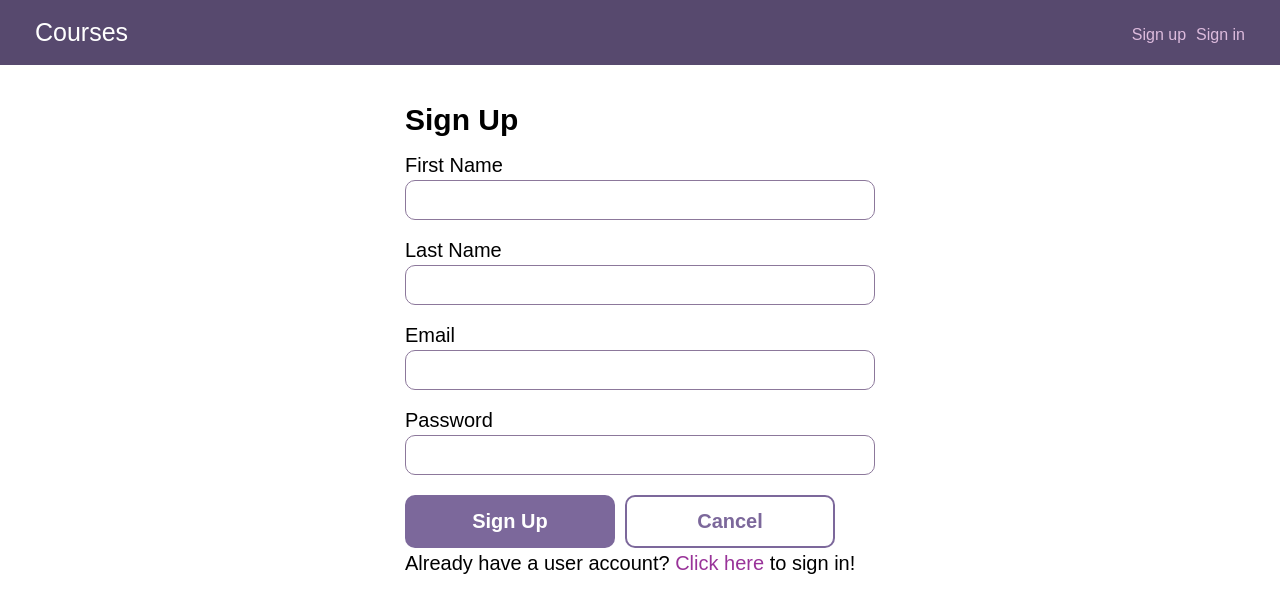
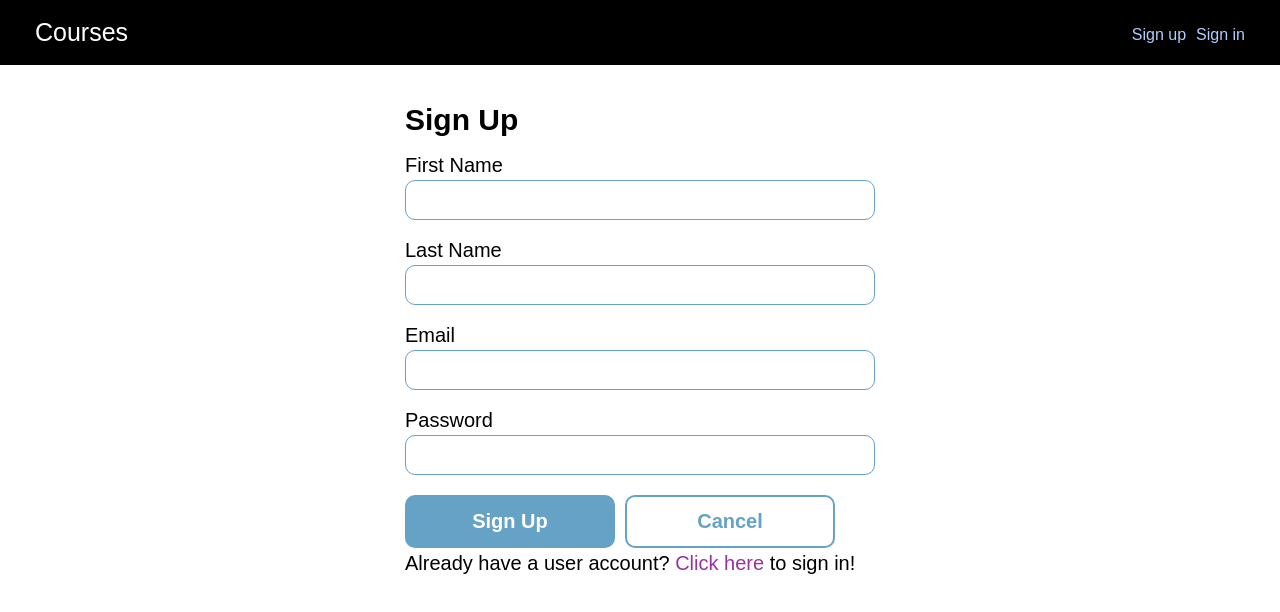
Before and after one commit to Rswaby/full-stack-course-manager, a React (Create React App) app in the folder client/: page /signup in a window 1280 px wide. Shown: the top 612 px of the page. Built offline with nearby package versions, Linux system fonts and the light colour scheme.

Commit message:
comments and style update

```diff
--- a/client/src/App.js
+++ b/client/src/App.js
@@ -11,6 +11,7 @@ import CourseList from './components/CourseList';
 import UpdateCourse from './components/UpdateCourse';
 import PrivateRoute from './components/PrivateRoute';
 import CourseDetails from './components/CourseDetails';
+import NotFound from './components/exceptions/NotFound';
 
 function App() {
   return (
@@ -25,6 +26,7 @@ function App() {
           <Route path="/signin" component={SignIn} />
           <Route path="/signup" component={SignUp} />
           <Route path="/signout" component={SignOut} />
+          <Route component={NotFound} />
         </Switch>
       </main>
     </BrowserRouter>
--- a/client/src/components/UpdateCourse.js
+++ b/client/src/components/UpdateCourse.js
@@ -75,6 +75,10 @@ function UpdateCourse() {
       }
     });
   };
+  /**
+   * TODO: convert to a function
+   * @returns JSX for valiation errors if they exit
+   */
   const displayValidationErrors = () => {
     const listItems = errorList.map(
       (error, index) => <li key={uniqueId(index)}>{error.message}</li>,
--- a/client/src/components/exceptions/NotFound.js
+++ b/client/src/components/exceptions/NotFound.js
@@ -0,0 +1,12 @@
+import React from 'react';
+
+function NotFound() {
+  return (
+    <div className="wrap">
+      <h2>Not Found</h2>
+      <p>Sorry! We couldn&apos;t find the page you&apos;re looking for.</p>
+    </div>
+  );
+}
+
+export default NotFound;
--- a/client/src/styles/global.css
+++ b/client/src/styles/global.css
@@ -29,7 +29,7 @@ a {
     padding: 0 1rem;
 }
 header {
-    background: #57496e;
+    background: #000000;
     color: #fff;
     padding: 1rem 0;
     margin-bottom: 2rem;
@@ -47,7 +47,7 @@ header li {
     font-size: .8rem;
 }
 header nav a {
-    color: #dbd;
+    color: #b0cefd;
 }
 header nav a:hover {
     color: #fff;
@@ -62,8 +62,8 @@ header nav a:hover {
     margin-left: .5rem;
 }
 .course--module {
-    background: #7c689b;
-    border-radius: .5rem;
+    background: #000000;
+    /* border-radius: .5rem; */
     padding: 1.5rem;
     margin-bottom: 1.5rem;
     display: block;
@@ -80,8 +80,8 @@ header nav a:hover {
     font-size: 1.25rem;
 }
 .course--add--module {
-    background: #ddd9e4;
-    color: #57496e;
+    background: #b0cefd;
+    color: #000000;
     font-weight: 300;
     font-size: 1.25rem;
 }
@@ -89,7 +89,7 @@ header nav a:hover {
     width: 20px;
     height: auto;
     margin-right: 5px;
-    fill: #57496e;
+    fill: #000000;
 }
 .course--detail--title {
     padding-bottom: .25rem;
@@ -104,7 +104,7 @@ header nav a:hover {
     font-size: 2rem;
     margin-bottom: .5rem;
     font-weight: 700;
-    color: #47395e;
+    color: #65a2c5;
 }
 .course--detail--list {
     font-weight: 300;
@@ -112,7 +112,7 @@ header nav a:hover {
     line-height: 1.5;
 }
 .actions--bar {
-    background: #e9e5f0;
+    background: #cfe6f3;
     padding: 1rem 0;
     margin: -2rem 0 2rem;
 }
@@ -155,9 +155,9 @@ label {
 input, textarea {
     display: block;
     width: 100%;
-    color: #332a40;
+    color: #0e5ae7;
     border-radius: .5rem;
-    border: 1px solid #8c789b;
+    border: 1px solid #65a2c5;
     padding: .5rem;
     margin-bottom: 1rem;
     font-family: 'Work Sans', sans-serif;
@@ -167,7 +167,7 @@ textarea {
     min-height: 300px;
 }
 .button {
-    background: #7c689b;
+    background: #65a2c5;
     color: #fff;
     font-size: 1rem;
     padding: .75rem 1.5rem;
@@ -184,18 +184,18 @@ textarea {
     margin-bottom: 0;
 }
 .button:not(.button-secondary):hover {
-    background: #63537d;
+    background: #0a0a0a;
     cursor: pointer;
 }
 .button-secondary {
-    color: #7c689b;
+    color: #65a2c5;
     background: none;
-    box-shadow: 0 0 0 2px #7c689b inset;
+    box-shadow: 0 0 0 2px #65a2c5 inset;
     transition: box-shadow 0.2s, color 0.2s;
 }
 .button-secondary:hover {
-    color: #63537d;
-    box-shadow: 0 0 0 2px #63537d inset;
+    color: #0a0a0a;
+    box-shadow: 0 0 0 2px #0a0a0a inset;
     cursor: pointer;
 }
 input:focus, button:focus, .button:focus, textarea:focus {
```
Also changed, not shown: client/src/RestApiClient/index.js (+36 -4 lines), client/src/components/SignUp.js (+12 -1 lines), client/src/context/index.js (+11 -3 lines).
